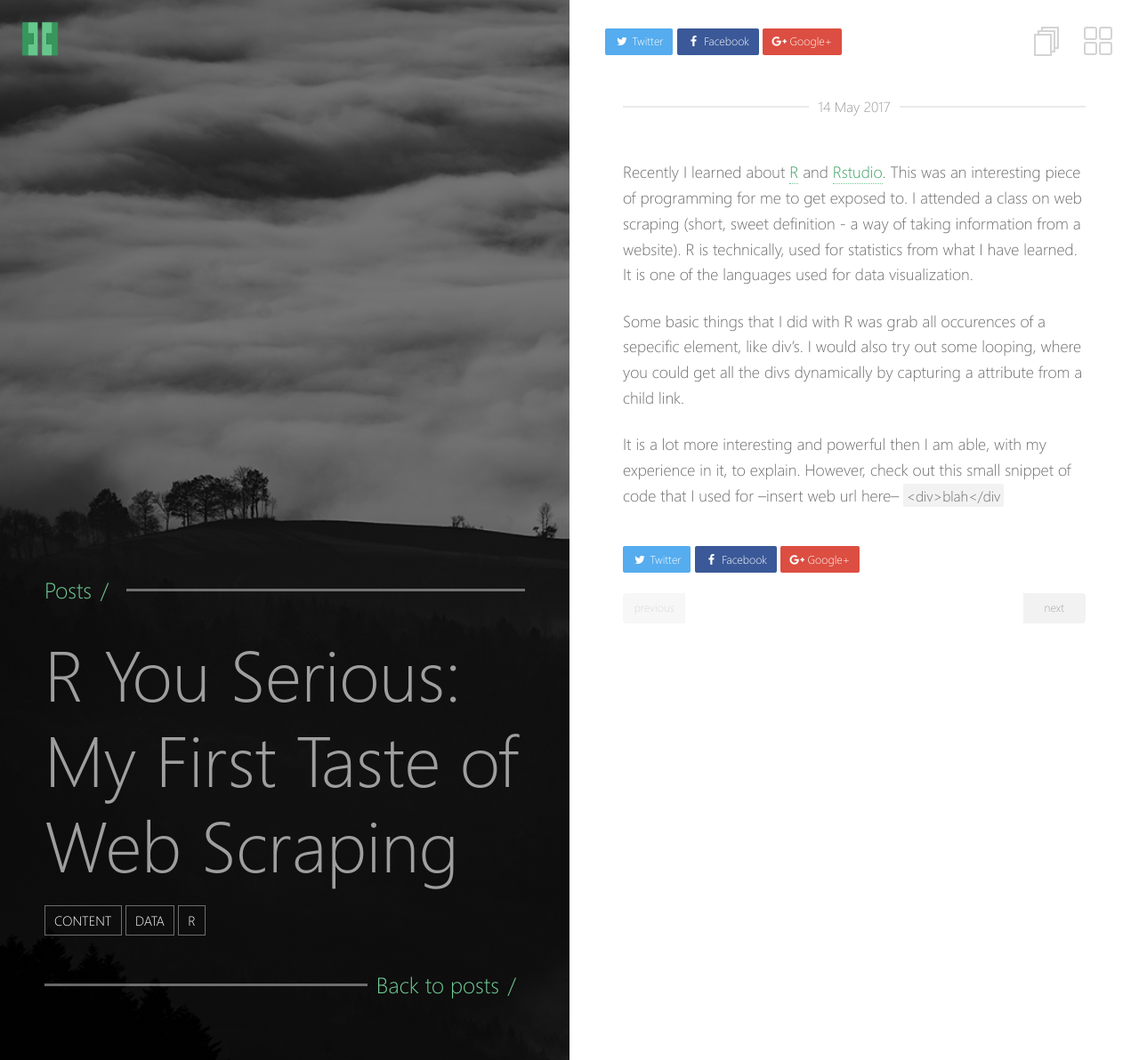
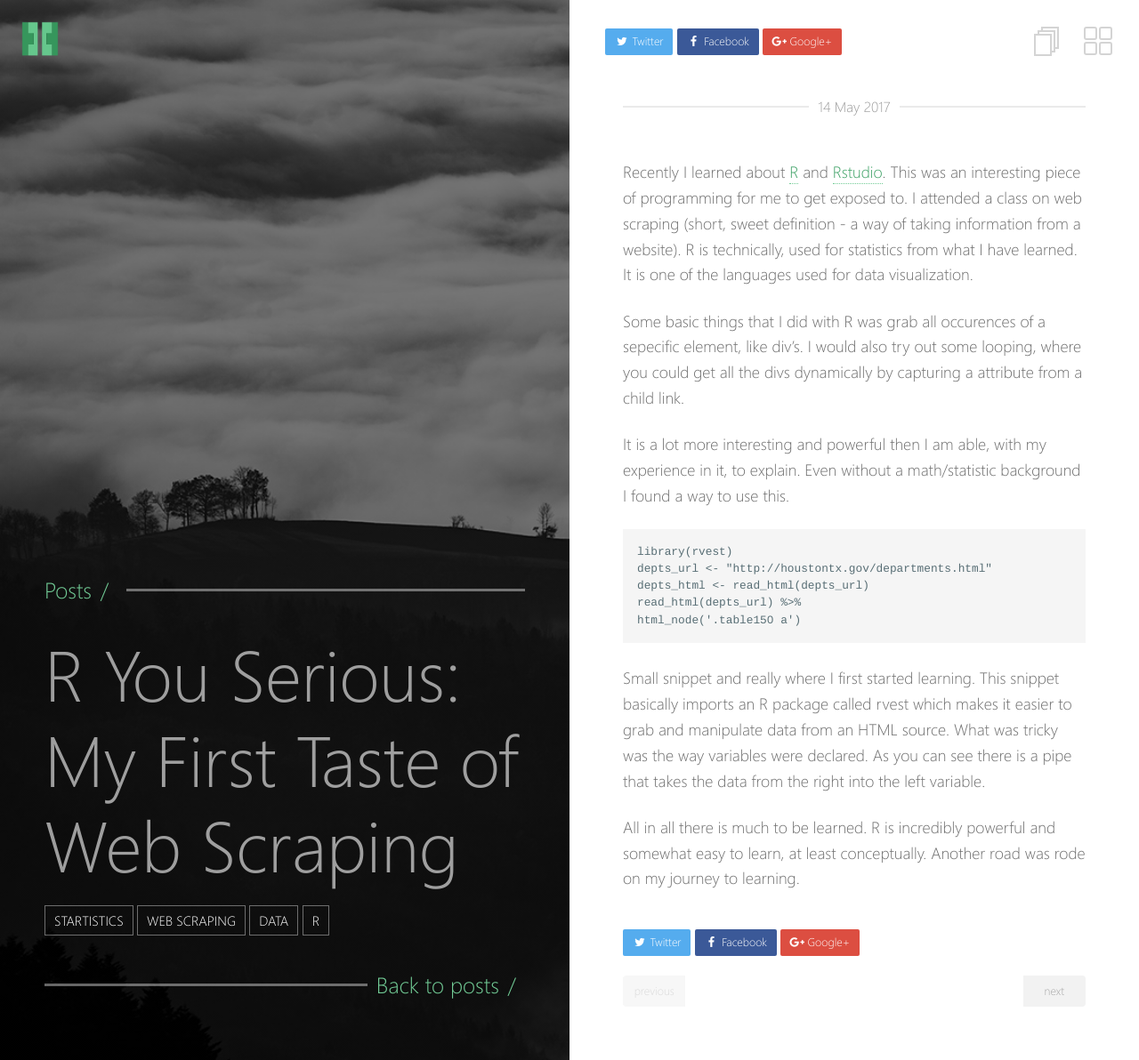
Before and after one commit to MoseyM/moseym.github.io, a Jekyll site: the page built from testblog/_posts/2017-05-14-r-you-serious.md, in a window 1280 px wide. Shown: the whole page at 89% size. Built offline with Jekyll 4.4.1, drawn with Linux system fonts in a browser that asks for light colours.

Commit message:
finished R article

```diff
--- a/testblog/_posts/2017-05-14-r-you-serious.md
+++ b/testblog/_posts/2017-05-14-r-you-serious.md
@@ -4,7 +4,8 @@ title: "R You Serious: My First Taste of Web Scraping"
 categories:
   - R
 tags:
-  - content
+  - startistics
+  - web scraping
   - data
   - r
 ---
@@ -13,5 +14,14 @@ Recently I learned about [R](https://www.r-project.org/ "rlang link") and [Rstud
 
 Some basic things that I did with R was grab all occurences of a sepecific element, like div's. I would also try out some looping, where you could get all the divs dynamically by capturing a attribute from a child link.
 
-It is a lot more interesting and powerful then I am able, with my experience in it, to explain. However, check out this small snippet of code that I used for --insert web url here--
-    `<div>blah</div`
+It is a lot more interesting and powerful then I am able, with my experience in it, to explain. Even without a math/statistic background I found a way to use this.
+
+	library(rvest)
+	depts_url <- "http://houstontx.gov/departments.html"
+	depts_html <- read_html(depts_url)
+	read_html(depts_url) %>%
+	html_node('.table150 a')
+
+Small snippet and really where I first started learning. This snippet basically imports an R package called *rvest* which makes it easier to grab and manipulate data from an HTML source. What was tricky was the way variables were declared. As you can see there is a pipe that takes the data from the right into the left variable.
+
+All in all there is much to be learned. R is incredibly powerful and somewhat easy to learn, at least conceptually. Another road was rode on my journey to learning.
```
